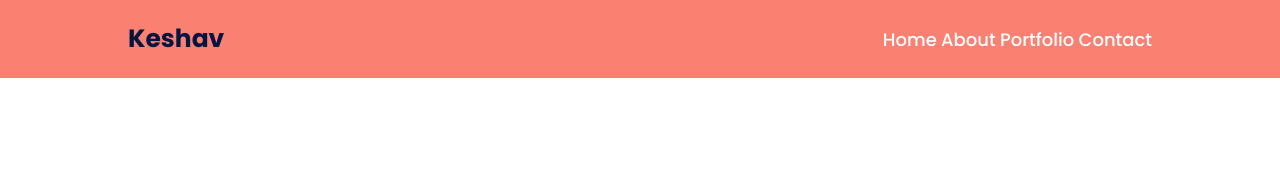
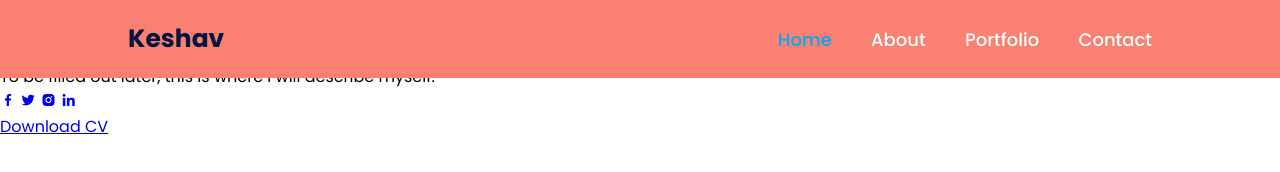
Before and after one commit to Keshav-Shah/Keshav-Shah.github.io, a plain HTML site: page index.html in a window 1280 px wide. Drawn offline with nearby package versions, Linux system fonts and the light colour scheme.

Commit message:
adding heading styling

```diff
--- a/index.html
+++ b/index.html
@@ -7,6 +7,7 @@
     <meta name="viewport" content="width=device-width,initial-scale=1.0">
     <title>Keshav Shah's Portfolio</title>
     <link rel="stylesheet" href="style.css">
+    <link href='https://unpkg.com/boxicons@2.1.4/css/boxicons.min.css' rel='stylesheet'>
 </head>
 
 <body>
@@ -15,7 +16,7 @@
         <a href="#" class="logo">Keshav</a>
 
         <nav class="navbar">
-            <a href="#home">Home</a>
+            <a href="#home" class="active">Home</a>
             <a href="#about">About</a>
             <a href="#skills">Portfolio</a>
             <a href="#contact">Contact</a>
@@ -23,6 +24,26 @@
 
     </header>
 
+    <section class="home">
+
+        <div class="home-content">
+            <h1>Hi, I'm Keshav Shah</h1>
+            <h3>Aspiring Software Engineer</h3>
+            <p>
+                To be filled out later, this is where I will describe myself.
+            </p>
+
+            <div class="home-sci">
+                <a href="#"><i class='bx bxl-facebook'></i></a>
+                <a href="#"><i class='bx bxl-twitter'></i></a>
+                <a href="#"><i class='bx bxl-instagram-alt'></i></a>
+                <a href="#"><i class='bx bxl-linkedin'></i></a>
+            </div>
+
+            <a href="#" class="btn">Download CV</a>
+        </div>
+    </section>
+
 </body>
 
 </html>
--- a/style.css
+++ b/style.css
@@ -37,5 +37,14 @@
     color: #fff;
     text-decoration: none;
     font-weight: 500;
+    margin-left: 35px;
+    transition: .3s;
 
 }
+
+.navbar a:hover,
+.navbar a.active{
+
+    color: #00abf0;
+
+}
```
